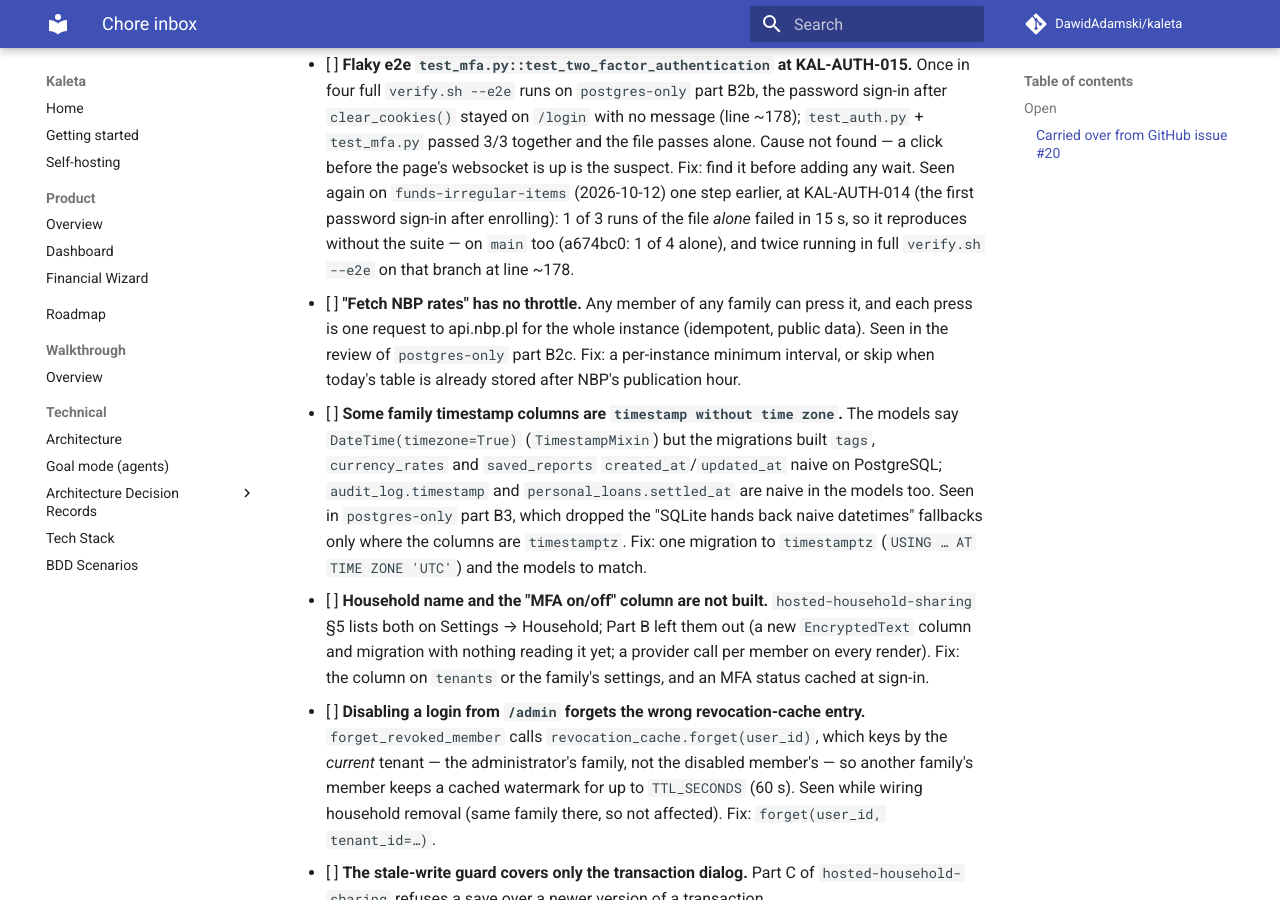
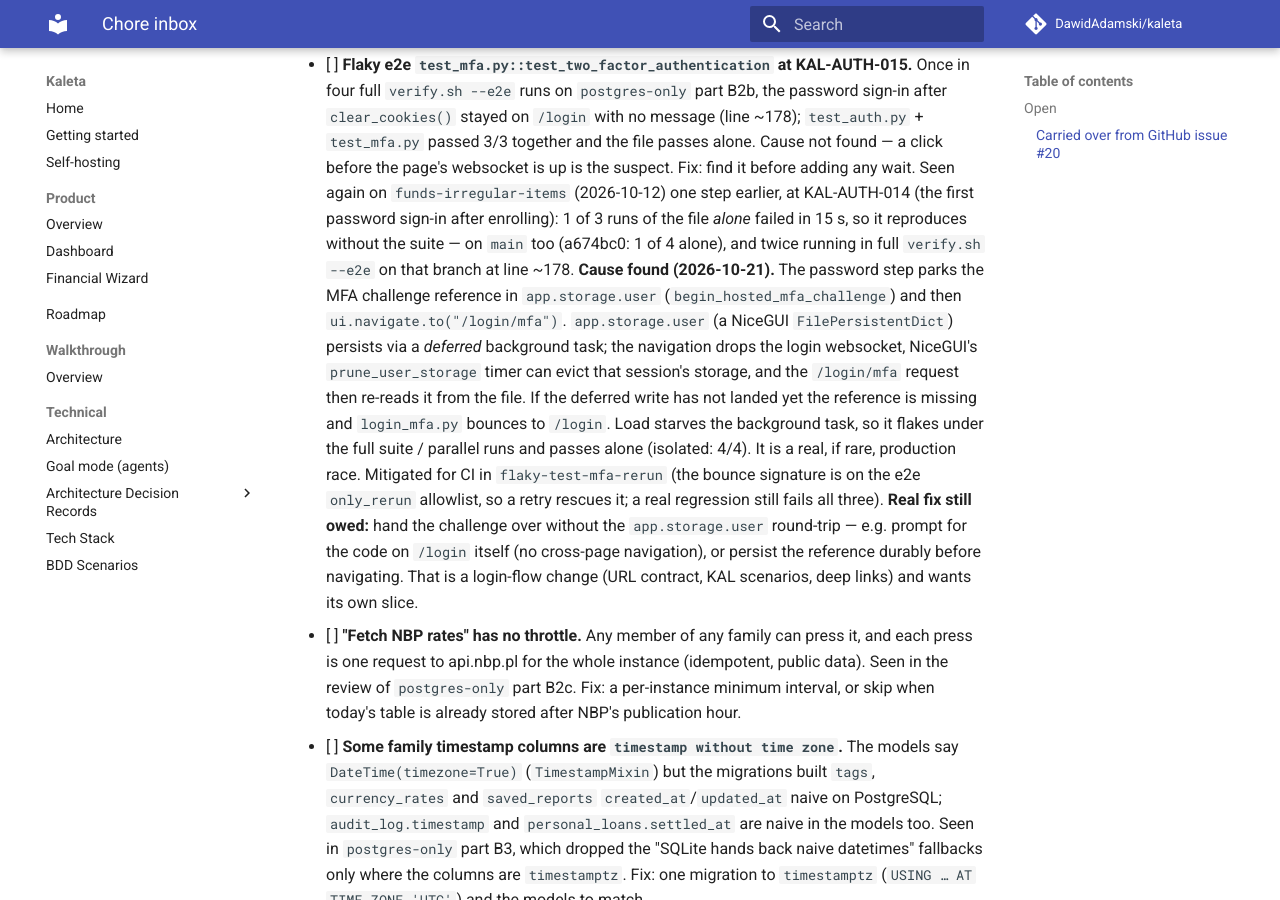
Before and after one commit to DawidAdamski/kaleta, an MkDocs documentation site: the page built from docs/plans/chores.md, in a window 1280 px wide and 900 px high, scrolled down 9365 px. Built offline with MkDocs 1.6.1 and Material for MkDocs 9.7.7, drawn with Linux system fonts in a browser that asks for light colours; comment, search, counter and statistics services are not loaded.

Commit message:
test(e2e): rescue the load-sensitive test_mfa flake via the rerun allowlist
test_mfa::test_two_factor_authentication passes alone (isolated 4/4) but fails
~50% under the full suite / parallel runs: the password step navigates to
/login/mfa but bounces back to /login. Root cause (confirmed in NiceGUI
source): the MFA challenge reference is written to app.storage.user, which
NiceGUI persists via a deferred background task; ui.navigate.to drops the login
websocket, prune_user_storage can evict the session's storage, and the
/login/mfa request re-reads it from disk before the deferred write lands — so
the reference is missing and login_mfa.py bounces. A real, if rare, production
race, tracked for a proper fix in chores.md.

This stops it blocking the --e2e gate (and every parallel goal-mode lane that
runs the gate) using the repo's existing mechanism: add the bounce's failure
signature to _E2E_FLAKE_SIGNATURES (the only_rerun allowlist already wired to
flaky(reruns=2)). Safe by the repo's own rule — a deterministic regression
fails all three attempts and stays red; only the non-deterministic race is
rescued. Signature verified to match the real bounce repr and not the success
or mfa_gone assertions.

Verified: ./scripts/verify.sh --e2e green, 265 passed.

Co-Authored-By: Claude Opus 4.8 <noreply@anthropic.com>

```diff
--- a/docs/plans/chores.md
+++ b/docs/plans/chores.md
@@ -451,6 +451,23 @@ check it still reproduces before acting on it.
       the file *alone* failed in 15 s, so it reproduces without the suite —
       on `main` too (a674bc0: 1 of 4 alone), and twice running in full
       `verify.sh --e2e` on that branch at line ~178.
+      **Cause found (2026-10-21).** The password step parks the MFA challenge
+      reference in `app.storage.user` (`begin_hosted_mfa_challenge`) and then
+      `ui.navigate.to("/login/mfa")`. `app.storage.user` (a NiceGUI
+      `FilePersistentDict`) persists via a *deferred* background task; the
+      navigation drops the login websocket, NiceGUI's `prune_user_storage` timer
+      can evict that session's storage, and the `/login/mfa` request then
+      re-reads it from the file. If the deferred write has not landed yet the
+      reference is missing and `login_mfa.py` bounces to `/login`. Load starves
+      the background task, so it flakes under the full suite / parallel runs and
+      passes alone (isolated: 4/4). It is a real, if rare, production race.
+      Mitigated for CI in `flaky-test-mfa-rerun` (the bounce signature is on the
+      e2e `only_rerun` allowlist, so a retry rescues it; a real regression still
+      fails all three). **Real fix still owed:** hand the challenge over without
+      the `app.storage.user` round-trip — e.g. prompt for the code on `/login`
+      itself (no cross-page navigation), or persist the reference durably before
+      navigating. That is a login-flow change (URL contract, KAL scenarios,
+      deep links) and wants its own slice.
 - [ ] **"Fetch NBP rates" has no throttle.** Any member of any family can
       press it, and each press is one request to api.nbp.pl for the whole
       instance (idempotent, public data). Seen in the review of `postgres-only`
```
Also changed, not shown: docs/plans/flaky-test-mfa-rerun.md (added, +106 -0 lines), 1 other file.
